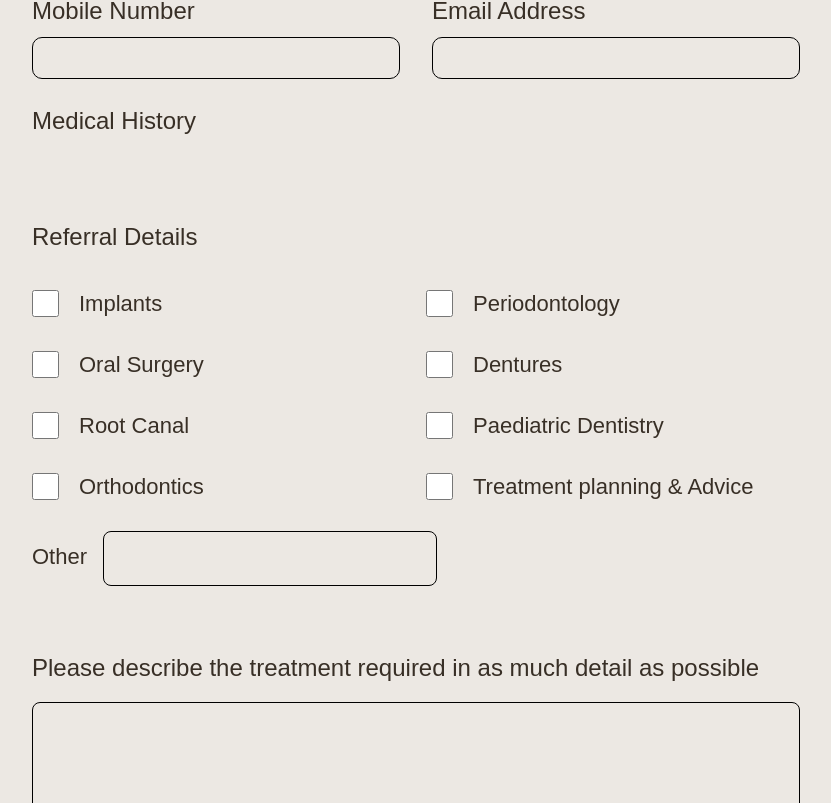
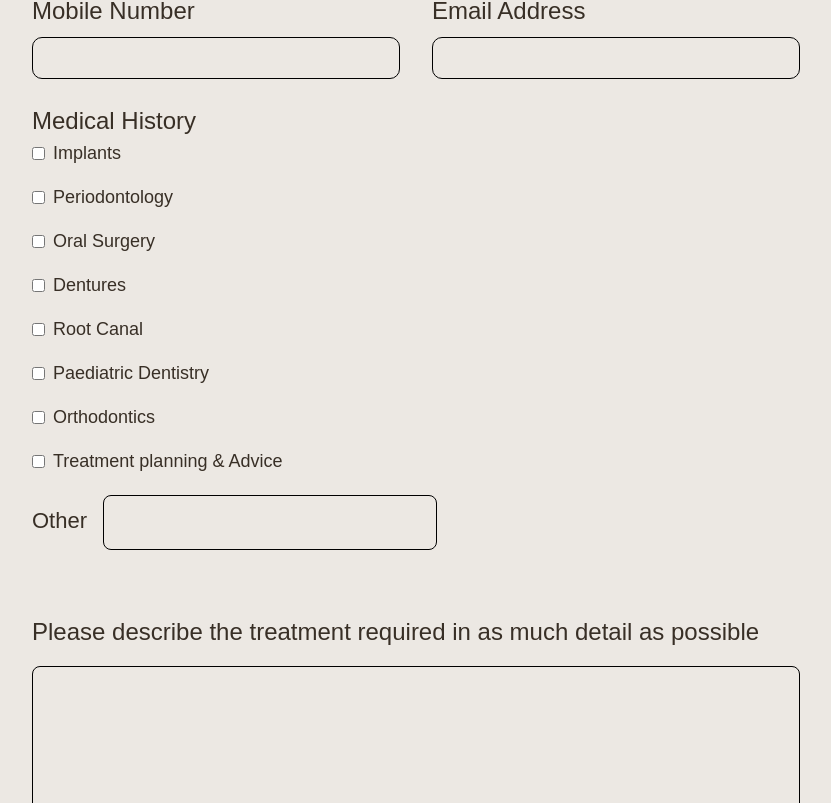
Before and after one commit to quantum-builds/aspire-clinix, a Next.js app: page /referral in a window 1280 px wide. Shown: the part 1557-2360 px from the top of the page, without its empty margins (96-927 px from the left). Built offline with nearby package versions, Linux system fonts and the light colour scheme; a web font is replaced by a local one.

Commit message:
Fix CheckboxInput

```diff
--- a/src/components/ReferralForm.tsx
+++ b/src/components/ReferralForm.tsx
@@ -4,7 +4,7 @@ import FormInput from "@/components/ui/FormInput";
 import { z } from "zod";
 import { useForm } from "react-hook-form";
 import { zodResolver } from "@hookform/resolvers/zod";
-import CheckboxInput from "@/components/ui/CheckboxInput";
+import { CheckboxInput } from "@/components/ui/CheckboxInput";
 import { useState } from "react";
 import Button from "@/components/ui/Button";
 
@@ -40,10 +40,27 @@ const formSchema = z.object({
   referralPassword: z
     .string()
     .min(6, "Referral's password must be at least 6 characters long."),
-  checkboxes: z.array(z.string()).optional(),
+  referralDetails: z.array(z.string()).optional(),
 });
 
 type FormData = z.infer<typeof formSchema>;
+
+const REFERRAL_DETAIL = {
+  name: "referralDetails",
+  options: [
+    { label: "Implants", value: "implants" },
+    { label: "Periodontology", value: "periodontology" },
+    { label: "Oral Surgery", value: "oralSurgery" },
+    { label: "Dentures", value: "dentures" },
+    { label: "Root Canal", value: "rootCanal" },
+    { label: "Paediatric Dentistry", value: "paediatricDentistry" },
+    { label: "Orthodontics", value: "orthodontics" },
+    {
+      label: "Treatment planning & Advice",
+      value: "treatmentPlanningAndAdvice",
+    },
+  ],
+};
 
 export default function ReferralForm() {
   const {
@@ -51,28 +68,9 @@ export default function ReferralForm() {
     control,
     formState: { errors },
   } = useForm<FormData>({ resolver: zodResolver(formSchema) });
+
   const onSubmit = (data: FormData) => {
     console.log(data);
-  };
-
-  const options = [
-    "Implants",
-    "Periodontology",
-    "Oral Surgery",
-    "Dentures",
-    "Root Canal",
-    "Paediatric Dentistry",
-    "Orthodontics",
-    "Treatment planning & Advice",
-  ];
-  const newOptions = ["Yes", "No"];
-  const [selectedOption, setSelectedOption] = useState<string[]>([]);
-  const handleOptionChange = (value: string) => {
-    setSelectedOption((prev) =>
-      prev.includes(value)
-        ? prev.filter((item) => item !== value)
-        : [...prev, value]
-    );
   };
 
   return (
@@ -142,13 +140,15 @@ export default function ReferralForm() {
           <div className="mt-6">
             <h2 className="text-[24px] font-normal">Medical History</h2>
           </div>
-          <CheckboxInput
-            options={options}
-            name="root"
-            selectedOption={selectedOption || []}
-            onChange={handleOptionChange}
-            title="Referral Details"
-          />
+          {REFERRAL_DETAIL.options.map((option) => (
+            <CheckboxInput
+              key={option.value}
+              name={REFERRAL_DETAIL.name}
+              label={option.label}
+              value={option.value}
+              control={control}
+            />
+          ))}
           <div className="mt-5">
             <label htmlFor="other" className="text-[22px] font-normal">
               Other
@@ -228,16 +228,6 @@ export default function ReferralForm() {
                 padding="8px"
               />
             </div>
-            <div className="mt-6">
-              <CheckboxInput
-                options={newOptions}
-                name="root"
-                selectedOption={selectedOption}
-                onChange={handleOptionChange}
-                description="Would you like to attend the treatment appointment with the
-                  patient and shadow the dentist?"
-              />
-            </div>
           </div>
           <div className="ml-8 mt-20">
             <Button
--- a/src/components/ui/CheckboxInput.tsx
+++ b/src/components/ui/CheckboxInput.tsx
@@ -1,46 +1,40 @@
+"use client";
+import { Controller } from "react-hook-form";
+
 interface CheckboxInputProps {
   name: string;
-  options: string[];
-  selectedOption: string[];
-  onChange: (value: string) => void;
-  title?: string;
-  description?: string;
+  label: string;
+  value: string;
+  control: any;
 }
-export default function CheckboxInput({
+
+export function CheckboxInput({
   name,
-  options,
-  selectedOption,
-  onChange,
-  title,
-  description,
+  label,
+  value,
+  control,
 }: CheckboxInputProps) {
   return (
-    <div className="mt-20 font-opus">
-      {title && <h3 className="text-[24px] font-normal">{title}</h3>}
-      {description && (
-        <p className="text-sm text-gray-600 mb-4">{description}</p>
-      )}
-      <div className="grid grid-cols-2 gap-5 mt-8">
-        {options.map((option) => (
-          <div key={option} className="flex items-center mb-2">
-            <input
-              type="checkbox"
-              id={`${name}-${option}`}
-              name={name}
-              value={option}
-              checked={selectedOption.includes(option)}
-              onChange={() => onChange(option)}
-              className="bg-[#ECE8E3] text-[#ECE8E3] form-radio h-[27px] w-[27px] border-[0.75px] border-[#000000] rounded-[5px]"
-            />
-            <label
-              htmlFor={`${name}-${option}`}
-              className="flex items-center space-x-5 text-[22px] font-normal ml-5"
-            >
-              {option}
-            </label>
-          </div>
-        ))}
-      </div>
+    <div className="flex items-center gap-2 mb-4">
+      <Controller
+        name={name}
+        control={control}
+        render={({ field }) => (
+          <input
+            type="checkbox"
+            checked={field.value?.includes(value) || false}
+            onChange={(e) => {
+              const isChecked = e.target.checked;
+              field.onChange(
+                isChecked
+                  ? [...(field.value || []), value]
+                  : field.value.filter((item: string) => item !== value)
+              );
+            }}
+          />
+        )}
+      />
+      <label className="text-lg">{label}</label>
     </div>
   );
 }
```
